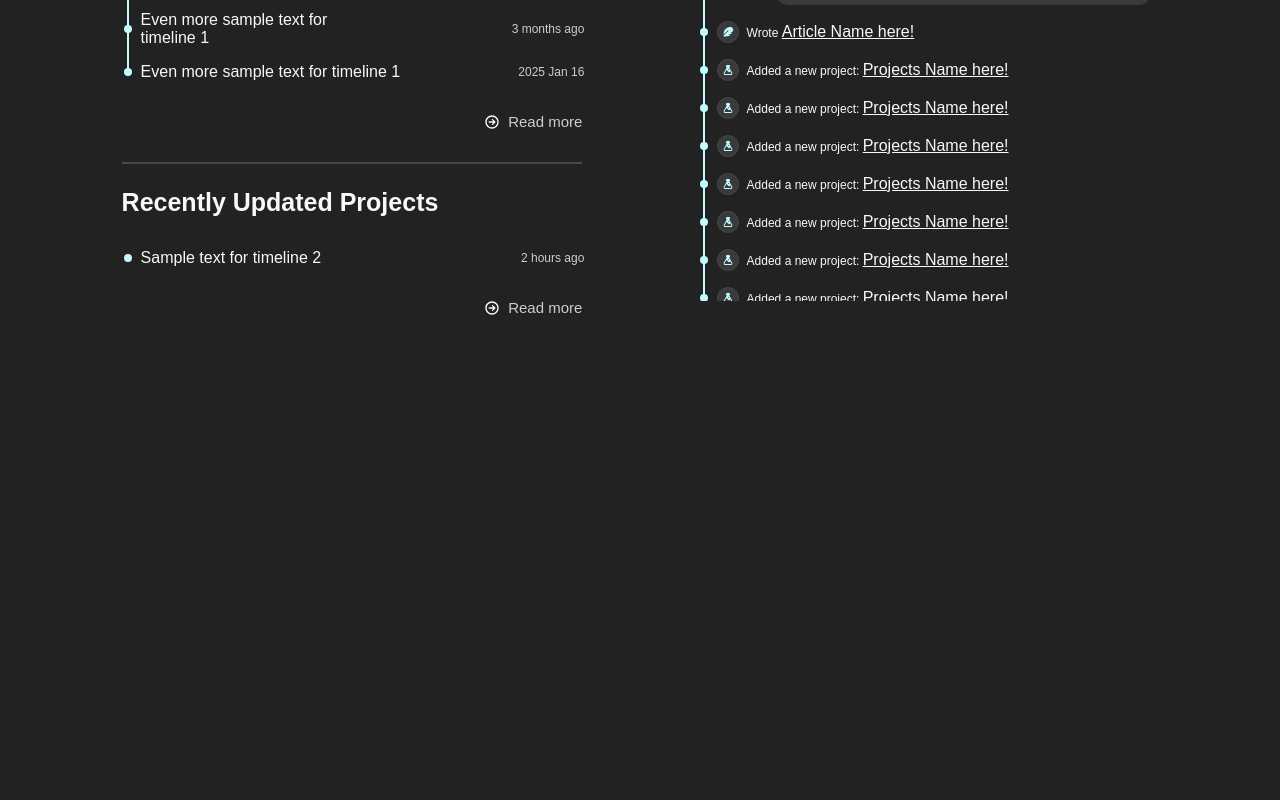
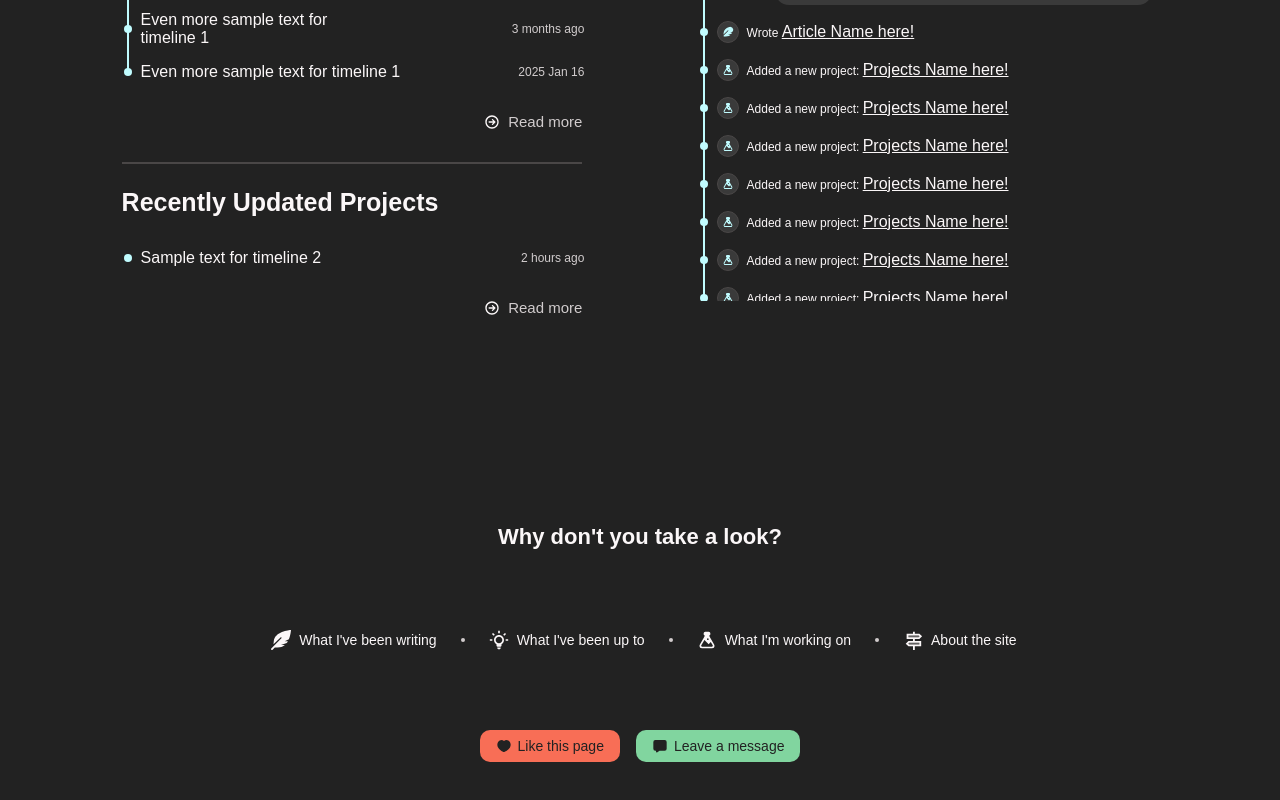
Before and after one commit to Nightfall3594/nightfall-is-a-dev, a React (Vite) app in the folder react-app/: page / in a window 1280 px wide. Shown: the part 1056-1856 px from the top of the page. Before the commit the page ends 1532 px from the top, so only its background shows below. Built offline with nearby package versions, Linux system fonts and the light colour scheme.

Commit message:
refactor(bottom-nav): migrate bottom nav icons to react

```diff
--- a/react-app/src/App.jsx
+++ b/react-app/src/App.jsx
@@ -7,6 +7,7 @@ import './css/navbar.css'
 import Navbar from "./components/Navbar/navbar.jsx";
 import Hero from "./components/hero/Hero.jsx";
 import Timelines from "./components/timelines/timelines.jsx"
+import BottomNav from "./components/bottom-nav/bottom-nav.jsx"
 
 function App() {
 
@@ -15,6 +16,7 @@ function App() {
         <Navbar />
         <Hero />
         <Timelines />
+        <BottomNav />
     </>
   )
 }
--- /dev/null
+++ b/react-app/src/components/bottom-nav/bottom-nav.jsx
@@ -0,0 +1,72 @@
+
+import * as Icons from "../icons/index.js";
+
+function BottomNav({className=""}) {
+    return (
+        <section className={"bottom-nav " + className}>
+
+            <h1 className="bottom-nav__title">Why don't you take a look?</h1>
+
+            <ul className="bottom-nav__list">
+                <li>
+                    <a href="#">
+                        <Icons.Journal/>
+                        <span>What I've been writing</span>
+                    </a>
+                </li>
+                <li>
+                    <a href="#">
+                        <Icons.Thought/>
+                        <span>What I've been up to</span>
+                    </a>
+                </li>
+                <li>
+                    <a href="#">
+                        <Icons.Project/>
+                        <span>What I'm working on</span>
+                    </a>
+                </li>
+                <li>
+                    <a href="#">
+                        <Icons.Other/>
+                        <span>About the site</span>
+                    </a>
+                </li>
+            </ul>
+
+            <div className="bottom-nav__buttons">
+                <button className="bottom-nav__button bottom-nav__like">
+                    <Icons.HeartFilled/>
+                    <span>Like this page</span>
+                </button>
+
+                <button className="bottom-nav__button bottom-nav__comment">
+                    <Icons.MessageFilled/>
+                    <span>Leave a message</span>
+                </button>
+
+            </div>
+
+
+            <div className="bottom-nav__leave-message hidden">
+                <div className="bottom-nav-title__container">
+                    <h1 className="bottom-nav-message__title">Leave a message!</h1>
+                    <button className="bottom-nav-message__close">
+                        <Icons.CloseIcon className={"bottom-nav-close__icon"}/>
+                    </button>
+                </div>
+
+                <hr/>
+
+                <p className="bottom-nav-message__pretext">Let me know your thoughts!</p>
+
+                <form action="#" method="post">
+                    <textarea name="comment" id="comment" placeholder="What do you think?"></textarea>
+                    <button type="submit" className="bottom-nav-message__send">Send</button>
+                </form>
+            </div>
+        </section>
+    )
+}
+
+export default BottomNav;
--- /dev/null
+++ b/react-app/src/components/icons/close-icon.jsx
@@ -0,0 +1,16 @@
+
+function CloseIcon({className=""}){
+    return (
+    <svg xmlns='http://www.w3.org/2000/svg' width='24' height='24' viewBox='0 0 24 24' className={className}>
+        <title>close_fill</title>
+            <g id='close_fill' fill='none' fill-rule='evenodd'>
+                <path
+                    d='M24 0v24H0V0zM12.593 23.258l-.011.002-.071.035-.02.004-.014-.004-.071-.035c-.01-.004-.019-.001-.024.005l-.004.01-.017.428.005.02.01.013.104.074.015.004.012-.004.104-.074.012-.016.004-.017-.017-.427c-.002-.01-.009-.017-.017-.018m.265-.113-.013.002-.185.093-.01.01-.003.011.018.43.005.012.008.007.201.093c.012.004.023 0 .029-.008l.004-.014-.034-.614c-.003-.012-.01-.02-.02-.022m-.715.002a.023.023 0 0 0-.027.006l-.006.014-.034.614c0 .012.007.02.017.024l.015-.002.201-.093.01-.008.004-.011.017-.43-.003-.012-.01-.01z'/>
+                <path fill='currentColor'
+                      d='m12 14.122 5.303 5.303a1.5 1.5 0 0 0 2.122-2.122L14.12 12l5.304-5.303a1.5 1.5 0 1 0-2.122-2.121L12 9.879 6.697 4.576a1.5 1.5 0 1 0-2.122 2.12L9.88 12l-5.304 5.304a1.5 1.5 0 1 0 2.122 2.12z'/>
+            </g>
+        </svg>
+    )
+}
+
+export default CloseIcon
--- /dev/null
+++ b/react-app/src/components/icons/heart-filled.jsx
@@ -0,0 +1,16 @@
+
+function HeartFilled({className=""}){
+    return (
+        <svg xmlns='http://www.w3.org/2000/svg' width='24' height='24' viewBox='0 0 24 24' className={className}>
+            <title>heart_fill</title>
+            <g id="heart_fill" fill='none'>
+                <path
+                    d='M24 0v24H0V0zM12.593 23.258l-.011.002-.071.035-.02.004-.014-.004-.071-.035c-.01-.004-.019-.001-.024.005l-.004.01-.017.428.005.02.01.013.104.074.015.004.012-.004.104-.074.012-.016.004-.017-.017-.427c-.002-.01-.009-.017-.017-.018m.265-.113-.013.002-.185.093-.01.01-.003.011.018.43.005.012.008.007.201.093c.012.004.023 0 .029-.008l.004-.014-.034-.614c-.003-.012-.01-.02-.02-.022m-.715.002a.023.023 0 0 0-.027.006l-.006.014-.034.614c0 .012.007.02.017.024l.015-.002.201-.093.01-.008.004-.011.017-.43-.003-.012-.01-.01z'/>
+                <path fill='currentColor'
+                      d='M18.494 3.801c2.095 1.221 3.569 3.7 3.504 6.592C21.86 16.5 13.5 21 12 21s-9.861-4.5-9.998-10.607c-.065-2.892 1.409-5.37 3.504-6.592C7.466 2.66 9.928 2.653 12 4.338c2.072-1.685 4.534-1.679 6.494-.537'/>
+            </g>
+        </svg>
+    )
+}
+
+export default HeartFilled
--- a/react-app/src/components/icons/index.js
+++ b/react-app/src/components/icons/index.js
@@ -10,4 +10,7 @@ export {default as Github} from './github.jsx'
 export {default as SubtleScroll} from './subtle-scroll.jsx'
 export {default as ArrowCircle} from './arrow-circle.jsx'
 export {default as Heart} from './heart.jsx'
-export {default as Message} from './Message.jsx'
+export {default as Message} from './message.jsx'
+export {default as HeartFilled} from './heart-filled.jsx'
+export {default as MessageFilled} from './message-filled.jsx'
+export {default as CloseIcon} from './close-icon.jsx'
--- /dev/null
+++ b/react-app/src/components/icons/message-filled.jsx
@@ -0,0 +1,16 @@
+
+function MessageFilled ({className}){
+    return(
+        <svg xmlns='http://www.w3.org/2000/svg' width='24' height='24' viewBox='0 0 24 24' className={className}>
+            <title>message_2_fill</title>
+            <g id="message_2_fill" fill='none' fill-rule='evenodd'>
+                <path
+                    d='M24 0v24H0V0zM12.593 23.258l-.011.002-.071.035-.02.004-.014-.004-.071-.035c-.01-.004-.019-.001-.024.005l-.004.01-.017.428.005.02.01.013.104.074.015.004.012-.004.104-.074.012-.016.004-.017-.017-.427c-.002-.01-.009-.017-.017-.018m.265-.113-.013.002-.185.093-.01.01-.003.011.018.43.005.012.008.007.201.093c.012.004.023 0 .029-.008l.004-.014-.034-.614c-.003-.012-.01-.02-.02-.022m-.715.002a.023.023 0 0 0-.027.006l-.006.014-.034.614c0 .012.007.02.017.024l.015-.002.201-.093.01-.008.004-.011.017-.43-.003-.012-.01-.01z'/>
+                <path fill='currentColor'
+                      d='M2 6a3 3 0 0 1 3-3h14a3 3 0 0 1 3 3v10a3 3 0 0 1-3 3h-7.667L8 21.5c-.824.618-2 .03-2-1V19H5a3 3 0 0 1-3-3z'/>
+            </g>
+        </svg>
+    )
+}
+
+export default MessageFilled
```
